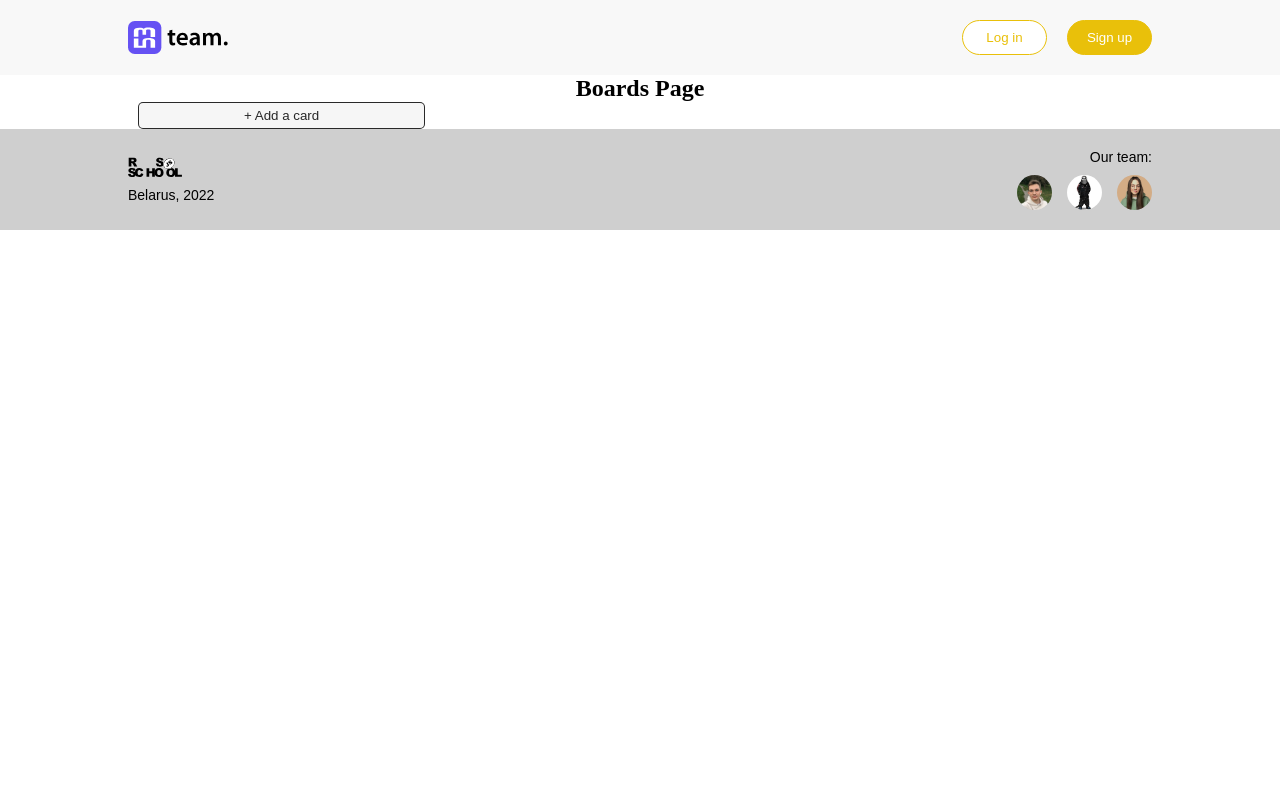
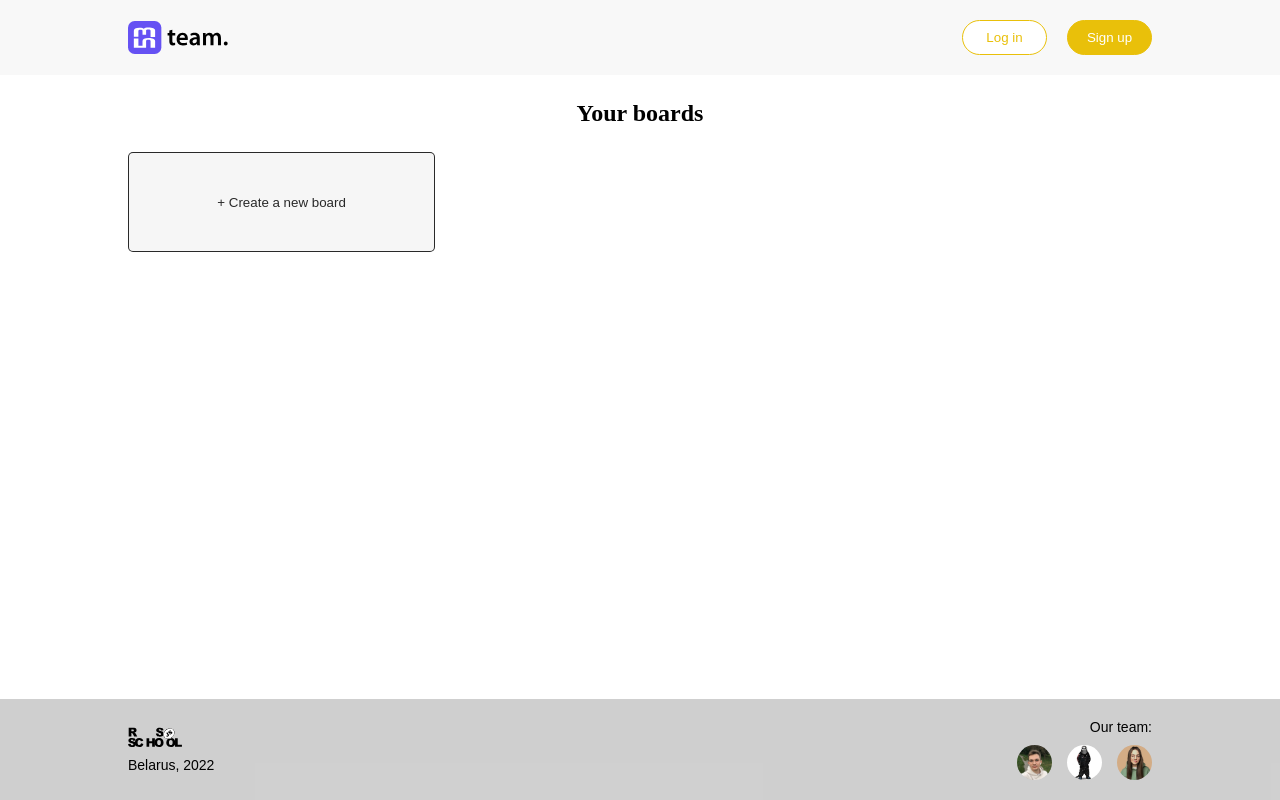
Before and after one commit to jack13only/project-management-app, a React (Create React App) app: page /boards in a window 1280 px wide. Built offline with nearby package versions, Linux system fonts and the light colour scheme.

Commit message:
feat: add boards page with button for creating a new board

```diff
--- a/src/index.scss
+++ b/src/index.scss
@@ -16,6 +16,17 @@ body {
   list-style-type: none;
 }
 
+main {
+  flex-grow: 1;
+}
+
+#root {
+  display: flex;
+  flex-direction: column;
+  height: 100vh;
+  justify-content: space-between;
+}
+
 .wrapper {
   display: flex;
   align-items: center;
--- a/src/pages/boards/Boards.scss
+++ b/src/pages/boards/Boards.scss
@@ -1,12 +1,25 @@
 @import '../../sass/Constants.scss';
 
 .boards {
+  padding: $base * 5 0;
   width: 80%;
   margin: 0 auto;
 }
 
-.h2 {
+.boards__title {
   text-align: center;
+}
+
+.boards__container {
+  @include flexSpaceBetween;
+  flex-wrap: wrap;
+  row-gap: $base * 4;
+  padding: $base * 5 0;
+}
+
+.board__new {
+  flex-basis: 30%;
+  height: $base * 20;
 }
 
 .task {
--- a/src/pages/boards/Boards.tsx
+++ b/src/pages/boards/Boards.tsx
@@ -13,78 +13,17 @@ type CardsState = {
 };
 
 const Boards: FC = () => {
-  const [cards, setCards] = useState<CardsState[]>([]);
-  const [cardTitle, setCardTitle] = useState<string>('');
-  const [isOpenCard, setIsOpenCard] = useState<boolean>(false);
-
-  const handleCardTitle = (event: ChangeEvent<HTMLTextAreaElement>) => {
-    const VALUE = event.target.value;
-    setCardTitle(VALUE);
-  };
-
-  const addСard = () => {
-    if (cardTitle.trim().length) {
-      setCards([
-        ...cards,
-        {
-          id: new Date().toISOString(),
-          cardTitle,
-          complete: false,
-        },
-      ]);
-      setCardTitle('');
-      setIsOpenCard(false);
-    }
-  };
-
-  const removeCard = (cardId: string | undefined) => {
-    setCards(cards.filter((card) => card.id !== cardId));
-  };
-
-  const toggleCardComplete = (cardId: string | undefined) => {
-    setCards(
-      cards.map((card) => {
-        if (card.id !== cardId) {
-          return card;
-        } else {
-          return {
-            ...card,
-            complete: !card.complete,
-          };
-        }
-      })
-    );
-  };
-
-  const addCardVisibility = () => {
-    setIsOpenCard(true);
-  };
-
-  const removeCardVisibility = () => {
-    setIsOpenCard(false);
-    setCardTitle('');
-  };
-
   return (
     <section className="boards">
-      <h2 className="h2">Boards Page</h2>
-      <CardList cards={cards} removeCard={removeCard} toggleCardComplete={toggleCardComplete} />
-      <div className="card__container">
+      <h2 className="boards__title">Your boards</h2>
+      <div className="boards__container">
         <TertiaryButton
-          className="button__tertiary"
+          className="button__tertiary board__new"
           type="button"
-          description="+ Add a card"
-          isOpenCard={isOpenCard}
-          onClick={addCardVisibility}
+          description="+ Create a new board"
+          isOpenCard={false}
         />
       </div>
-      <CardContainer
-        isOpenCard={isOpenCard}
-        removeCardVisibility={removeCardVisibility}
-        cardTitle={cardTitle}
-        handleCardTitle={handleCardTitle}
-        addCard={addСard}
-      />
     </section>
   );
 };
```
